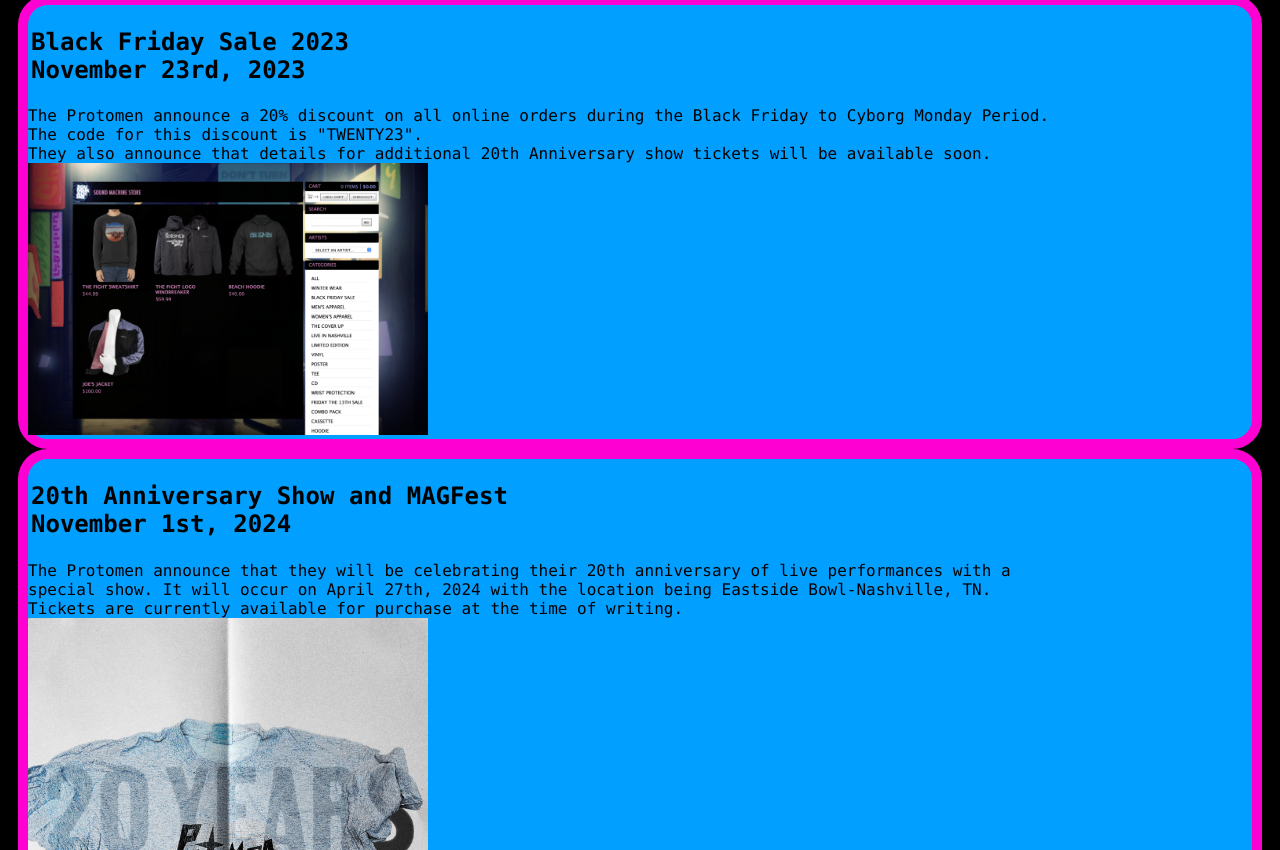
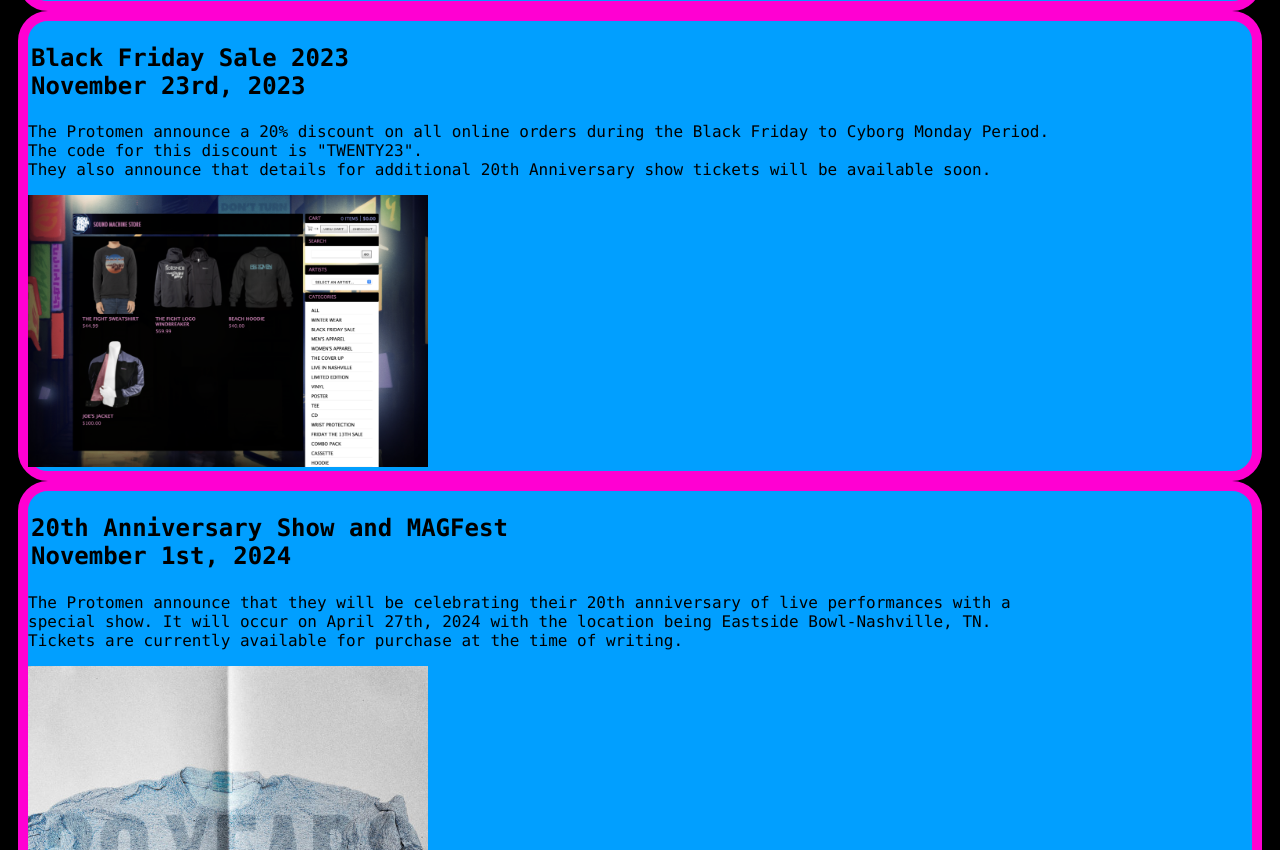
Before and after one commit to JosephPatterson777/CMST386, a plain HTML site: page project3/news.html in a window 1280 px wide. Shown: the part 965-1815 px from the top of the page. Drawn offline with Linux system fonts and the light colour scheme.

Commit message:
Update news.html

```diff
--- a/project3/news.html
+++ b/project3/news.html
@@ -18,21 +18,21 @@
     <h2><strong>News</strong></h2></div>
     <div class = "column">
     <div class = "Info"><h2>Black Friday Sale 2024<br>November 29th, 2024</h2>
-    <article>The Protomen announce first, that their performance at MAGFest
+    <p>The Protomen announce first, that their performance at MAGFest
         and their 20th Anniversary show were "super extreme awesome".<br>
         They also announced that the new merch from their anniversary show
         is now available on their online store as well as the<br> details
         for the Black Friday to Cyborg Monday sale. This sale consists of
         a 20% discount for every purchase made with the <br>code "TWENTY24"
-        at checkout.</article>
+        at checkout.</p>
     <div><img src="newsStory1.png" alt="Image of Products available" width="400"></div></div>
     <div class = "Info"><h2>Black Friday Sale 2023<br>November 23rd, 2023</h2>
-        <article>The Protomen announce a 20% discount on all online orders
+        <p>The Protomen announce a 20% discount on all online orders
         during the Black Friday to Cyborg Monday Period. <br>The code for
-        this discount is "TWENTY23".<br>They also announce that details for additional 20th Anniversary show tickets will be available soon.</article>
+        this discount is "TWENTY23".<br>They also announce that details for additional 20th Anniversary show tickets will be available soon.</p>
     <div><img src="newsStory2.png" alt="Image of Products available" width="400"></div></div>
     <div class = "Info"><h2>20th Anniversary Show and MAGFest<br>November 1st, 2024</h2>
-        <article>The Protomen announce that they will be celebrating their 20th anniversary of live performances with a <br>special show. It will occur on April 27th, 2024 with the location being Eastside Bowl-Nashville, TN. <br>Tickets are currently available for purchase at the time of writing.</article>
+        <p>The Protomen announce that they will be celebrating their 20th anniversary of live performances with a <br>special show. It will occur on April 27th, 2024 with the location being Eastside Bowl-Nashville, TN. <br>Tickets are currently available for purchase at the time of writing.</p>
     <div><img src="newsStory3.jpg" alt="Image of Products available" width="400"></div></div></div>
 
 </html>
```
